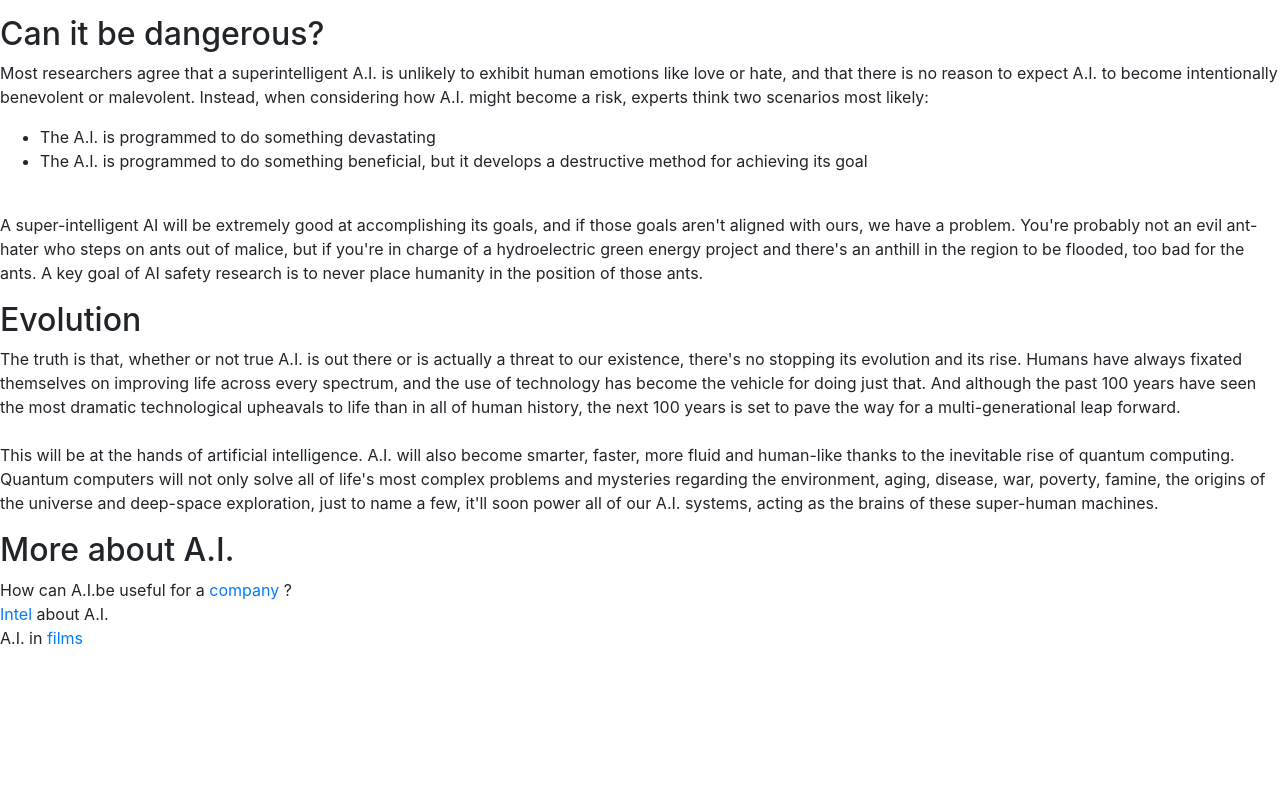
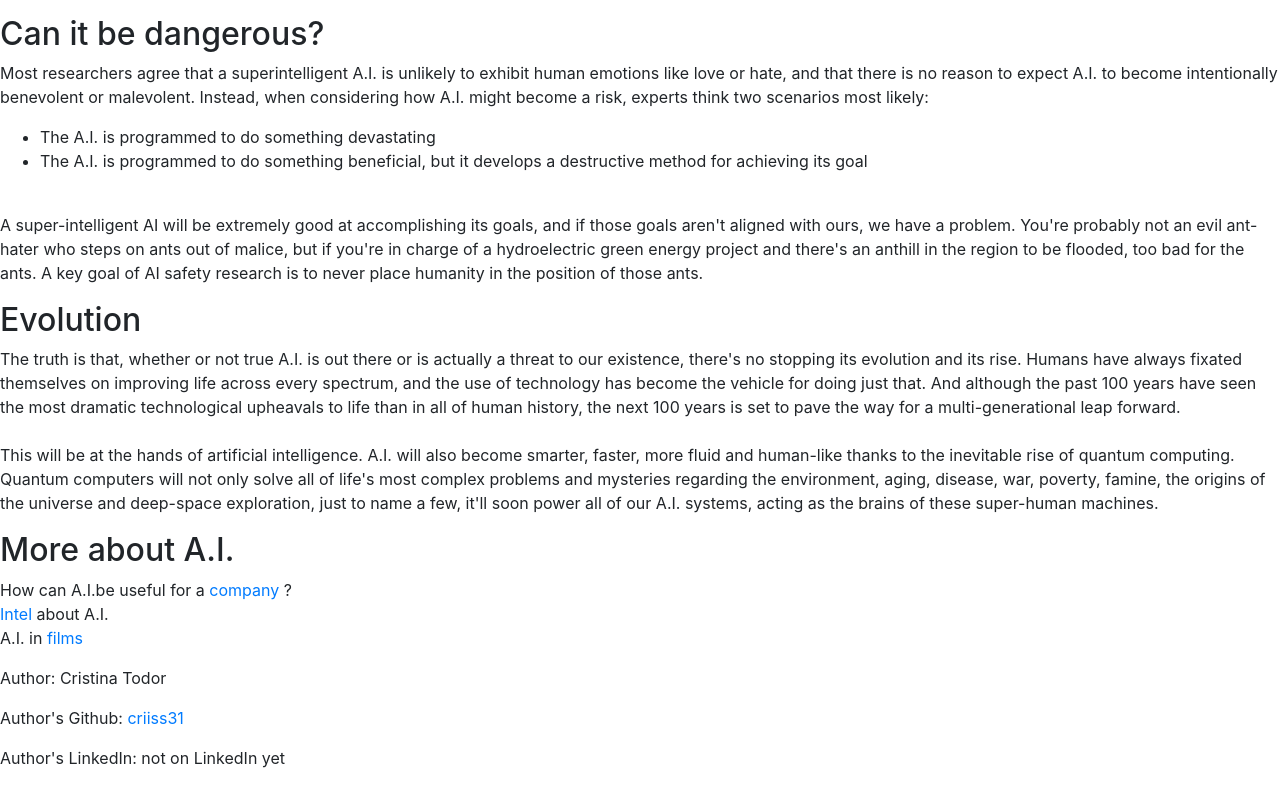
Before and after one commit to punrad/Prog-Group-Assignment, a plain HTML site: page AI.html in a window 1280 px wide. Shown: the part 1176-1962 px from the top of the page. Before the commit the page ends 1842 px from the top, so only its background shows below. Drawn offline with nearby package versions, Linux system fonts and the light colour scheme.

Commit message:
adding author details for cristina

```diff
--- a/AI.html
+++ b/AI.html
@@ -131,6 +131,9 @@
 			A.I. in <a href="https://interestingengineering.com/artificial-entertainment-a-century-of-ai-in-film"> films </a>
 
 		</p>
+		<p>Author: Cristina Todor</p>
+		<p>Author's Github: <a href=https://github.com/criiss31> criiss31 </a></p>
+		<p>Author's LinkedIn: not on LinkedIn yet</p>
 	</body>
 
 
```
